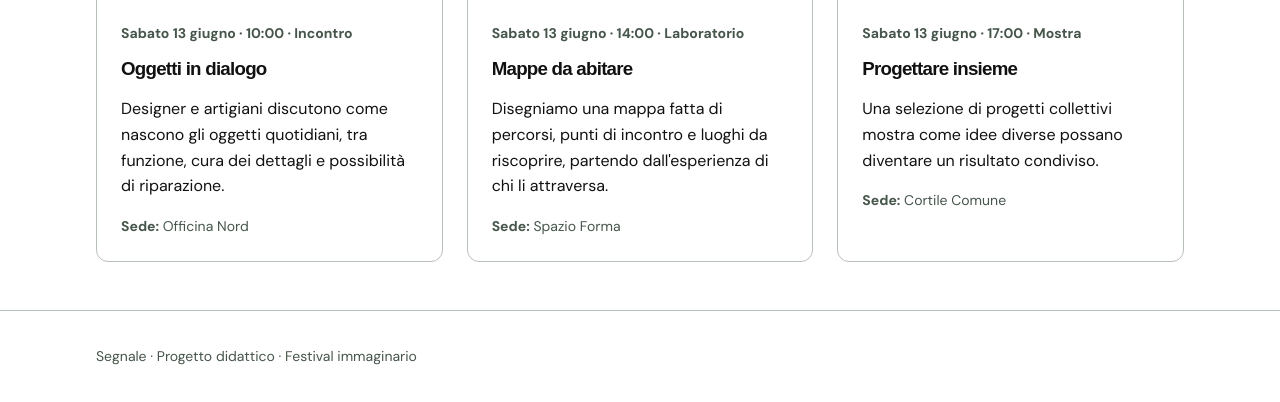
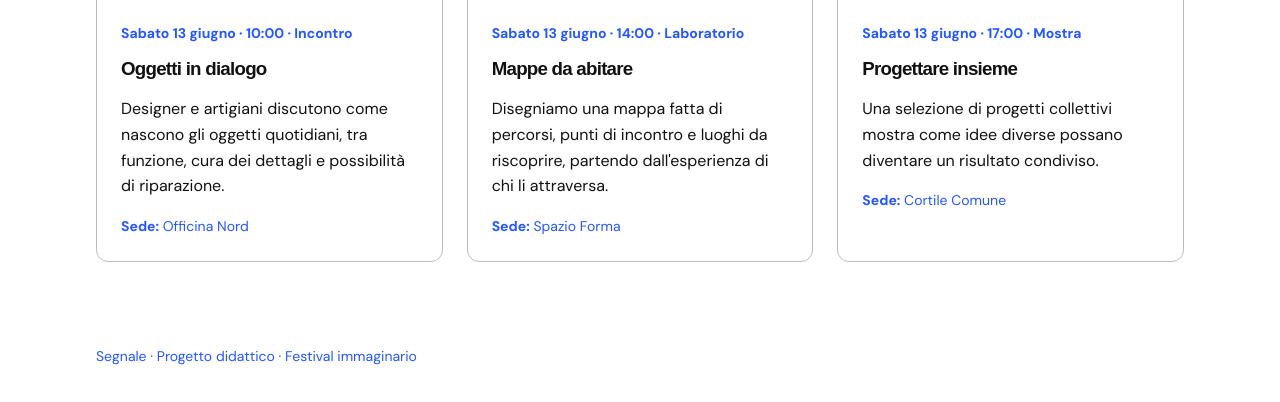
Before and after one commit to krikrikri777/festival-segnale, a plain HTML site: page programma.html in a window 1280 px wide. Shown: the part 1282-1684 px from the top of the page. Drawn offline with Linux system fonts and the light colour scheme; a web font is replaced by a local one.

Commit message:
colori-extra

```diff
--- a/style.css
+++ b/style.css
@@ -96,7 +96,7 @@ nav a[aria-current="page"] {
 
 .eyebrow,
 .event-meta {
-  color: #46564b;
+  color: var(--colore-primario);
   font-size: 0.875rem;
   font-weight: bold;
 }
@@ -200,7 +200,7 @@ h3 {
 }
 
 .event-place {
-  color: #46564b;
+  color: var(--colore-primario);
   font-size: 0.875rem;
 }
 
@@ -252,8 +252,8 @@ h3 {
 
 .site-footer {
   padding: 1.25rem 0;
-  border-top: 1px solid #b7c0b7;
-  color: #46564b;
+  border-top: 1px solid var(--colore-sfondo);
+  color: var(--colore-primario);
   font-size: 0.875rem;
 }
 
@@ -262,7 +262,7 @@ h3 {
   top: -6rem;
   left: 1rem;
   padding: 0.75rem 1rem;
-  background: #ffffff;
+  background: var(--colore-sfondo);
   color: var(--colore-testo);
 }
 
```
